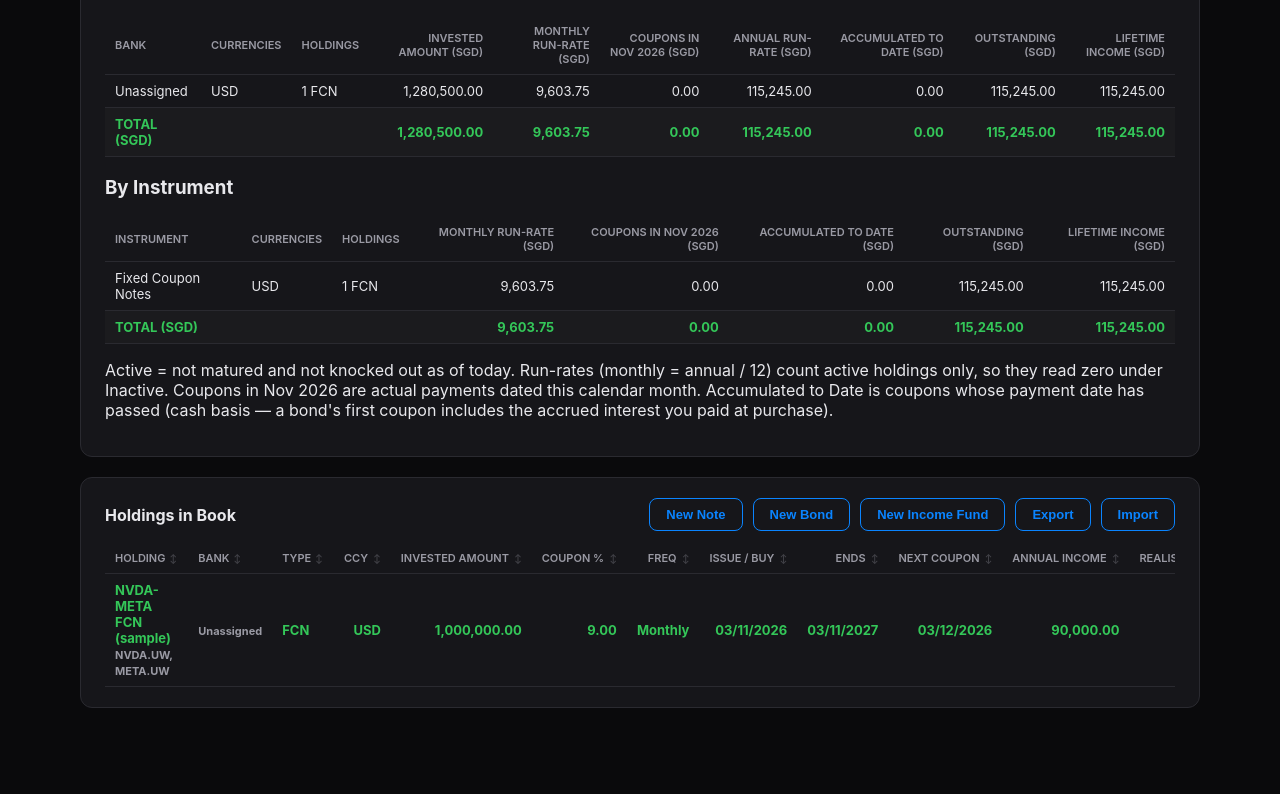
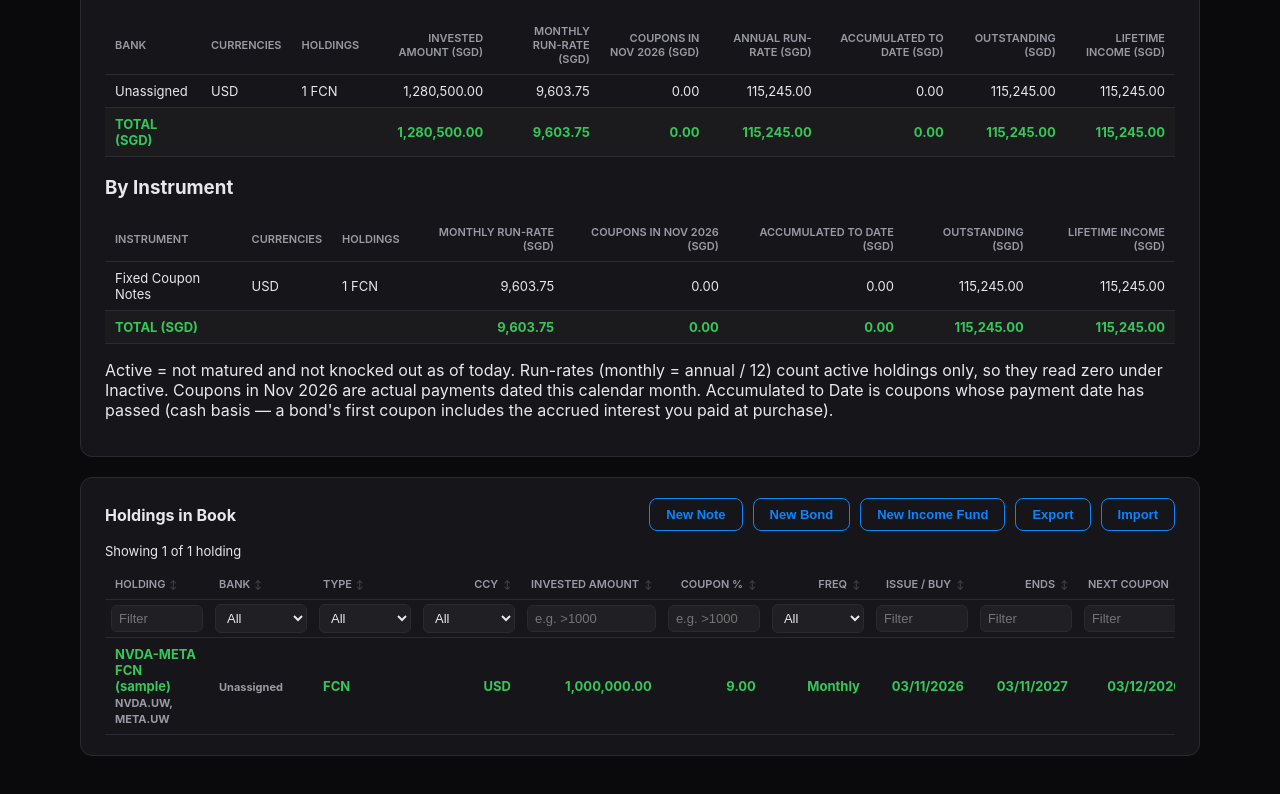
Before and after one commit to 1renelim-hub/Income-tracker, a plain HTML site: page index.html in a window 1280 px wide. Shown: the part 1201-1995 px from the top of the page. Before the commit the page ends 1969 px from the top, so only its background shows below. Drawn offline with Linux system fonts and the light colour scheme.

Commit message:
Add files via upload

```diff
--- a/index.html
+++ b/index.html
@@ -241,6 +241,12 @@ td.empty {
 .backup-bar.due { background: rgba(255,159,10,0.12); border: 1px solid rgba(255,159,10,0.4);
   border-radius: 10px; padding: 10px 14px; color: #ff9f0a; }
 .backup-bar .secondary-btn { margin-top: 0; }
+
+.filter-cell { padding: 4px 6px; background: #17171b; }
+.filter-cell .row-input { min-width: 92px; padding: 5px 7px; }
+.notes-bar { display: flex; align-items: center; gap: 12px; flex-wrap: wrap; margin: 0 0 10px; }
+.notes-bar .secondary-btn { margin-top: 0; }
+#notesCount { margin: 0; font-size: 13px; }
 
 th.sortable { cursor: pointer; user-select: none; -webkit-user-select: none; white-space: nowrap; }
 th.sortable .arrow { display: inline-block; width: 1em; margin-left: 4px; opacity: 0.35; font-size: 0.8em; }
@@ -612,6 +618,10 @@ button, select, input, label { touch-action: manipulation; }   /* no double-tap-
           <button id="importBtn" class="secondary-btn">Import</button>
           <input type="file" id="importFile" accept="application/json,.json" hidden>
         </div>
+      </div>
+      <div class="notes-bar">
+        <p class="sub" id="notesCount"></p>
+        <button id="clearFiltersBtn" class="secondary-btn" type="button" hidden>Clear filters</button>
       </div>
       <div class="table-wrap">
         <table id="notesTable"><thead></thead><tbody></tbody></table>
@@ -1628,6 +1638,110 @@ function compareSortKeys(a, b) {
   return String(a).localeCompare(String(b), undefined, { numeric: true, sensitivity: "base" });
 }
 
+// ---- Holdings table filters: one box per column under the headers. Text boxes match anywhere in the
+// column's text; number columns also accept >, <, >=, <= or = (for example >1000). Dropdown columns
+// match exactly. Filters apply on top of the current sort and reset when the app is reopened.
+const NOTES_SELECT_COLS = [1, 2, 3, 6, 17];            // Bank, Type, Ccy, Freq, Status
+const NOTES_NUMERIC_COLS = [4, 5, 10, 11, 12, 13, 14, 15];
+let notesFilters = [];
+let notesView = null;   // { headers, rows, keys, texts, order } for the table currently shown
+
+function cellText(html) {
+  const el = document.createElement("div");
+  el.innerHTML = html;
+  return (el.textContent || "").replace(/\s+/g, " ").trim();
+}
+
+function notesRowMatches(i, v) {
+  const texts = v.texts[i], keys = v.keys[i];
+  for (let col = 0; col < v.headers.length - 1; col++) {
+    const f = (notesFilters[col] || "").trim().toLowerCase();
+    if (!f) continue;
+    const text = texts[col].toLowerCase();
+    if (NOTES_SELECT_COLS.indexOf(col) >= 0) {
+      if (text !== f) return false;
+    } else if (NOTES_NUMERIC_COLS.indexOf(col) >= 0) {
+      const m = f.match(/^(>=|<=|>|<|=)?\s*(-?[\d,]*\.?\d+)$/);
+      if (m) {
+        const key = keys[col];
+        if (typeof key !== "number") return false;
+        const target = parseFloat(m[2].replace(/,/g, ""));
+        const op = m[1] || "=";
+        const ok = op === ">" ? key > target : op === "<" ? key < target : op === ">=" ? key >= target
+          : op === "<=" ? key <= target : Math.abs(key - target) < 0.005;
+        if (!ok) return false;
+      } else if (text.indexOf(f) < 0) return false;
+    } else if (text.indexOf(f) < 0) return false;
+  }
+  return true;
+}
+
+// Rebuild only the table body, so typing in a filter box never loses focus.
+function applyNotesFilters() {
+  const v = notesView;
+  if (!v) return;
+  const tbody = document.querySelector("#notesTable tbody");
+  tbody.innerHTML = "";
+  let shown = 0;
+  v.order.forEach(function (i) {
+    if (!notesRowMatches(i, v)) return;
+    shown++;
+    const tr = document.createElement("tr");
+    tr.innerHTML = v.rows[i].map(function (c) { return "<td>" + c + "</td>"; }).join("");
+    tbody.appendChild(tr);
+  });
+  const total = v.rows.length;
+  if (!shown) {
+    tbody.innerHTML = '<tr><td class="empty" colspan="' + v.headers.length + '">' +
+      (total ? "No holdings match these filters." : "Nothing here yet.") + "</td></tr>";
+  }
+  const active = notesFilters.some(function (f) { return (f || "").trim() !== ""; });
+  document.getElementById("notesCount").textContent = total
+    ? "Showing " + shown + " of " + total + " holding" + (total === 1 ? "" : "s")
+    : "";
+  document.getElementById("clearFiltersBtn").hidden = !active;
+}
+
+function buildNotesFilterRow(v) {
+  const thead = document.querySelector("#notesTable thead");
+  const tr = document.createElement("tr");
+  for (let col = 0; col < v.headers.length; col++) {
+    const td = document.createElement("td");
+    td.className = "filter-cell";
+    if (col < v.headers.length - 1) {
+      const cur = notesFilters[col] || "";
+      if (NOTES_SELECT_COLS.indexOf(col) >= 0) {
+        const seen = {};
+        v.texts.forEach(function (t) { if (t[col]) seen[t[col]] = true; });
+        const opts = Object.keys(seen).sort(function (a, b) { return a.localeCompare(b, undefined, { sensitivity: "base" }); });
+        if (cur && opts.map(function (o) { return o.toLowerCase(); }).indexOf(cur.toLowerCase()) < 0) notesFilters[col] = "";
+        const sel = document.createElement("select");
+        sel.className = "row-input";
+        sel.setAttribute("data-filter-col", String(col));
+        sel.setAttribute("aria-label", "Filter " + v.headers[col]);
+        sel.innerHTML = '<option value="">All</option>' + opts.map(function (o) {
+          return '<option value="' + esc(o) + '"' + (o.toLowerCase() === (notesFilters[col] || "").toLowerCase() ? " selected" : "") + ">" + esc(o) + "</option>";
+        }).join("");
+        td.appendChild(sel);
+      } else {
+        const inp = document.createElement("input");
+        inp.type = "text";
+        inp.className = "row-input";
+        inp.value = cur;
+        inp.placeholder = NOTES_NUMERIC_COLS.indexOf(col) >= 0 ? "e.g. >1000" : "Filter";
+        inp.setAttribute("data-filter-col", String(col));
+        inp.setAttribute("aria-label", "Filter " + v.headers[col]);
+        inp.setAttribute("autocapitalize", "off");
+        inp.setAttribute("autocomplete", "off");
+        inp.setAttribute("autocorrect", "off");
+        td.appendChild(inp);
+      }
+    }
+    tr.appendChild(td);
+  }
+  thead.appendChild(tr);
+}
+
 function renderNotesTable(computed) {
   const disp = getDisplayCcy();
   const native = disp === "NATIVE";
@@ -1726,7 +1840,7 @@ function renderNotesTable(computed) {
       return d !== 0 ? d : x - y;
     });
   }
-  fillTable("notesTable", headers, order.map(function (i) { return rows[i]; }));
+  fillTable("notesTable", headers, []);
 
   document.querySelectorAll("#notesTable thead th").forEach(function (th, i) {
     if (i >= headers.length - 1) return;   // the Edit/Delete column is not sortable
@@ -1738,6 +1852,10 @@ function renderNotesTable(computed) {
     th.setAttribute("aria-sort", active ? (sort.dir === 1 ? "ascending" : "descending") : "none");
     th.insertAdjacentHTML("beforeend", '<span class="arrow" aria-hidden="true">' + (active ? (sort.dir === 1 ? "▲" : "▼") : "↕") + "</span>");
   });
+
+  notesView = { headers: headers, rows: rows, keys: sortKeys, order: order, texts: rows.map(function (r) { return r.map(cellText); }) };
+  buildNotesFilterRow(notesView);
+  applyNotesFilters();
 }
 
 
@@ -3043,6 +3161,16 @@ document.addEventListener("DOMContentLoaded", function () {
     if (e.target.files[0]) importBook(e.target.files[0]);
   });
 
+  document.getElementById("notesTable").addEventListener("input", function (e) {
+    const col = e.target.getAttribute && e.target.getAttribute("data-filter-col");
+    if (col == null) return;
+    notesFilters[parseInt(col, 10)] = e.target.value;
+    applyNotesFilters();
+  });
+  document.getElementById("clearFiltersBtn").addEventListener("click", function () {
+    notesFilters = [];
+    renderPortfolio();
+  });
   const sortFromHeader = function (e) {
     const th = e.target.closest ? e.target.closest("th[data-sort-col]") : null;
     if (!th) return false;
--- a/sw.js
+++ b/sw.js
@@ -1,6 +1,6 @@
 // Offline support for the installed app. Generated by build.js -- do not edit.
 // The cache name changes whenever the app changes, so an update replaces the old copy.
-const CACHE = "income-tracker-3ee7187953";
+const CACHE = "income-tracker-051ec7b3a6";
 const FILES = ["./","./index.html","./manifest.webmanifest","./icon-180.png","./icon-192.png","./icon-512.png"];
 
 self.addEventListener("install", function (e) {
```
